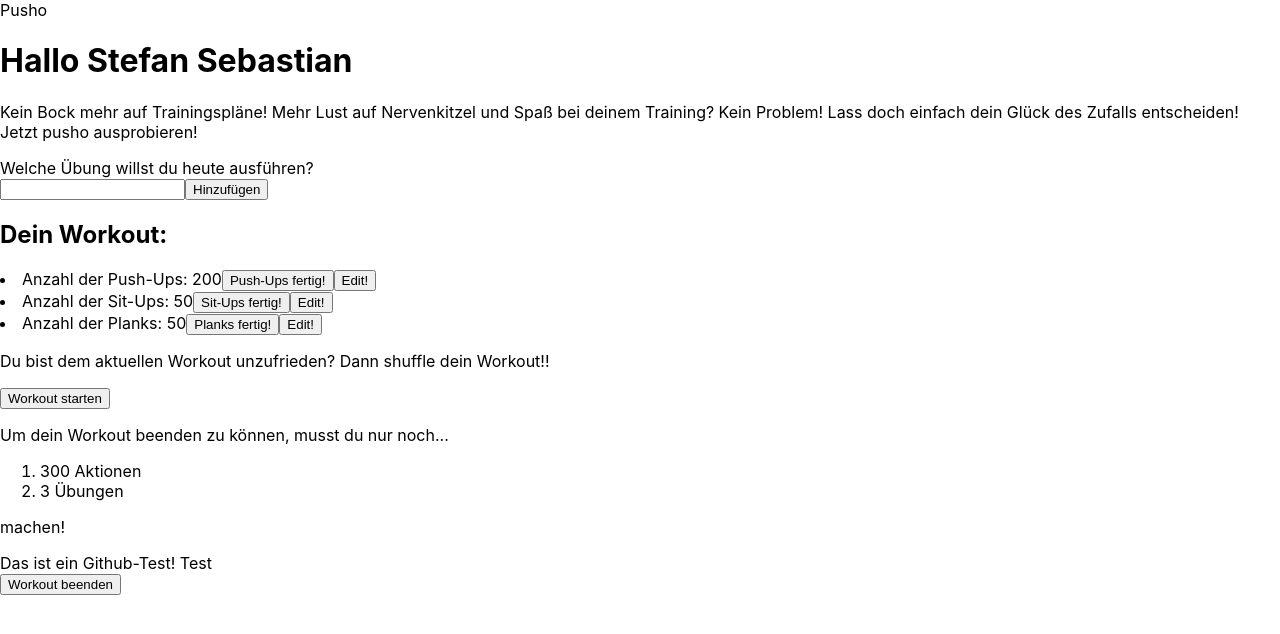
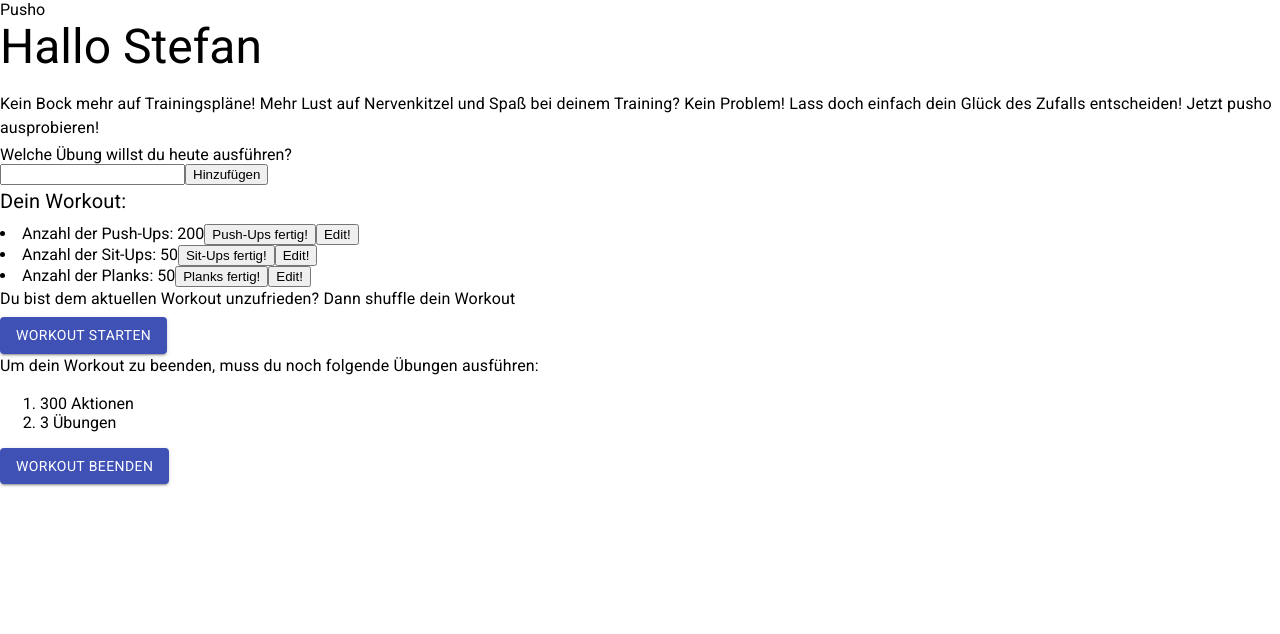
Before and after one commit to stefanhassinger/pushup-tool, a React (Create React App) app: page / in a window 1280 px wide. Shown: the top 634 px of the page. Built offline with nearby package versions, Linux system fonts and the light colour scheme.

Commit message:
Update UI Material

```diff
--- a/package.json
+++ b/package.json
@@ -3,9 +3,11 @@
   "version": "0.1.0",
   "private": true,
   "dependencies": {
+    "@material-ui/core": "^4.11.3",
     "@testing-library/jest-dom": "^5.11.6",
     "@testing-library/react": "^11.2.2",
     "@testing-library/user-event": "^12.6.0",
+    "fontsource-roboto": "^4.0.0",
     "nanoid": "^3.1.20",
     "react": "^17.0.1",
     "react-dom": "^17.0.1",
--- a/public/index.html
+++ b/public/index.html
@@ -3,6 +3,7 @@
   <head>
     <meta charset="utf-8" />
     <link rel="icon" href="%PUBLIC_URL%/favicon.ico" />
+    <meta name="viewport" content="minimum-scale=1, initial-scale=1, width=device-width"/>
     <meta name="viewport" content="width=device-width, initial-scale=1" />
     <meta name="theme-color" content="#000000" />
     <meta
@@ -15,6 +16,8 @@
       user's mobile device or desktop. See https://developers.google.com/web/fundamentals/web-app-manifest/
     -->
     <link rel="manifest" href="%PUBLIC_URL%/manifest.json" />
+
+
     <!--
       Notice the use of %PUBLIC_URL% in the tags above.
       It will be replaced with the URL of the `public` folder during the build.
--- a/src/App.js
+++ b/src/App.js
@@ -3,11 +3,14 @@
 //3. Styling
 //4. Pop-Up-Menü zum eintragen: Name, Höchstanzahl der Übungen, Auswahl der Übungen,
 
+import 'fontsource-roboto';
 import React, { useState } from "react";
 import { nanoid } from "nanoid";
 import Workout from "./components/Workout";
 import Shufflebutton from "./components/Shufflebutton";
 import Form from "./components/Form";
+import Button from '@material-ui/core/Button';
+import Typography from '@material-ui/core/Typography';
 
 function App(props) {
   const [workouts, setWorkouts] = useState(props.workouts);
@@ -97,27 +100,26 @@ function App(props) {
 
       <div className="pusho-app">
         <div className="pusho-list">
-          <h2>Dein Workout:</h2>
+          <Typography variant="h6" gutterBottom>Dein Workout:</Typography>
           {workoutList}
         </div>
 
         <Shufflebutton shuffleWorkouts={shuffleWorkouts}/>
 
         <div className="pusho-result">
-          <p>Um dein Workout beenden zu können, musst du nur noch...</p>
+          <Typography variant="body1" gutterBottom>
+            Um dein Workout zu beenden, muss du noch folgende Übungen ausführen:
+          </Typography>
           <ol>
             <li>{headingText1}</li>
             <li>{headingText2}</li>
           </ol>
-          <p>machen!</p>
-        </div>
-
-        <div>
-          Das ist ein Github-Test! Test
         </div>
 
         <div className="pusho-end-button">
-          <button onClick={workoutBeenden} type="submit" className="btn btn-end">Workout beenden</button>
+          <Button variant="contained" color="primary" onClick={workoutBeenden} type="submit" className="btn btn-end">
+            Workout beenden
+          </Button>
         </div>
       </div>
     </div>
--- a/src/components/Form.js
+++ b/src/components/Form.js
@@ -1,4 +1,5 @@
 import React, { useState } from "react";
+import Typography from '@material-ui/core/Typography';
 
 
 export default function Form(props) {
@@ -20,9 +21,12 @@ export default function Form(props) {
     return (
 
     <div className="pusho-introduction">
-        <h1>Hallo {subject}</h1>
-        <p>Kein Bock mehr auf Trainingspläne! Mehr Lust auf Nervenkitzel und Spaß bei deinem Training? Kein Problem! Lass doch einfach dein Glück des Zufalls entscheiden! Jetzt pusho ausprobieren!
-        </p>
+        <Typography variant="h3" gutterBottom>
+            Hallo {subject}
+        </Typography>
+        <Typography variant="body1" gutterBottom>
+            Kein Bock mehr auf Trainingspläne! Mehr Lust auf Nervenkitzel und Spaß bei deinem Training? Kein Problem! Lass doch einfach dein Glück des Zufalls entscheiden! Jetzt pusho ausprobieren!
+        </Typography>
         <form onSubmit={handleSubmit}>
             <label>Welche Übung willst du heute ausführen?</label>
             <br></br>
--- a/src/components/Shufflebutton.js
+++ b/src/components/Shufflebutton.js
@@ -1,34 +1,23 @@
 import React from "react";
+import Typography from '@material-ui/core/Typography';
+import Button from '@material-ui/core/Button';
 
 export default function ShuffleButton(props) {
-
-    // const [anzahl, setAnzahl] = useState(0);
-
-    // function handleSubmit(e) {
-    //     e.preventDefault();
-    //         props.shuffleWorkout(anzahl);
-
-    // }
 
     function handleSubmit(e) {
         e.preventDefault();
         props.shuffleWorkouts();
     }
 
-
-
-    //Hier Randomumber generieren!//
-
     return(
     <div className="pusho-shuffle-button">
-        <p>Du bist dem aktuellen Workout unzufrieden? Dann shuffle dein Workout!!</p>
-        <button
-            onClick={handleSubmit}
-            type="submit"
-            className="btn btn-shuffle"
-        >
+        <Typography variant="body1" gutterBottom>
+            Du bist dem aktuellen Workout unzufrieden? Dann shuffle dein Workout
+        </Typography>
+
+        <Button onClick={handleSubmit} variant="contained" color="primary" type="submit" className="btn btn-shuffle">
             Workout starten
-        </button>
+        </Button>
     </div>
     );
 }
--- a/src/index.css
+++ b/src/index.css
@@ -1,8 +1,6 @@
 body {
   margin: 0;
-  font-family: -apple-system, BlinkMacSystemFont, 'Segoe UI', 'Roboto', 'Oxygen',
-    'Ubuntu', 'Cantarell', 'Fira Sans', 'Droid Sans', 'Helvetica Neue',
-    sans-serif;
+  font-family: "Roboto";
   -webkit-font-smoothing: antialiased;
   -moz-osx-font-smoothing: grayscale;
 }
--- a/src/index.js
+++ b/src/index.js
@@ -11,6 +11,6 @@ const DATA = [
 
 ReactDOM.render(
     <App
-    subject = "Stefan Sebastian"
+    subject = "Stefan"
     workouts = {DATA} />, document.getElementById('root')
 );
```
Also changed, not shown: src/components/Workout.js (+0 -99 lines), 2 other files (tests, documents, lock files or other folders).
